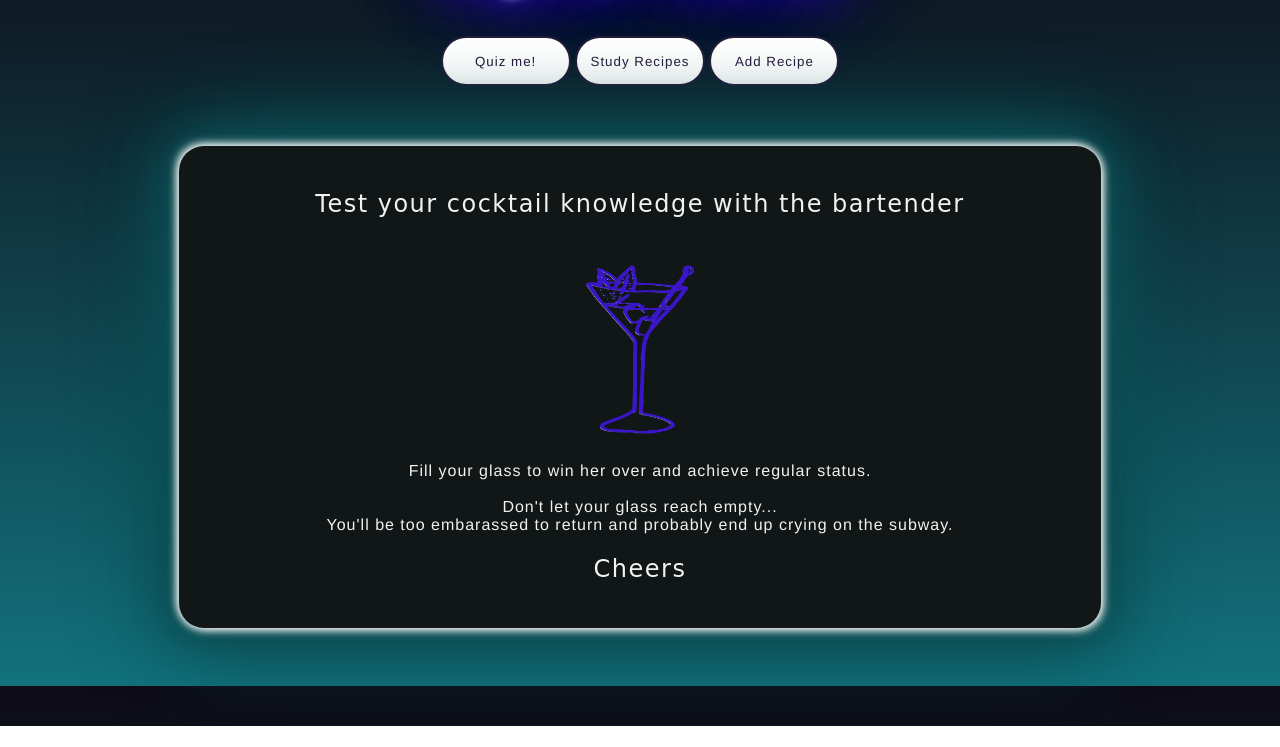
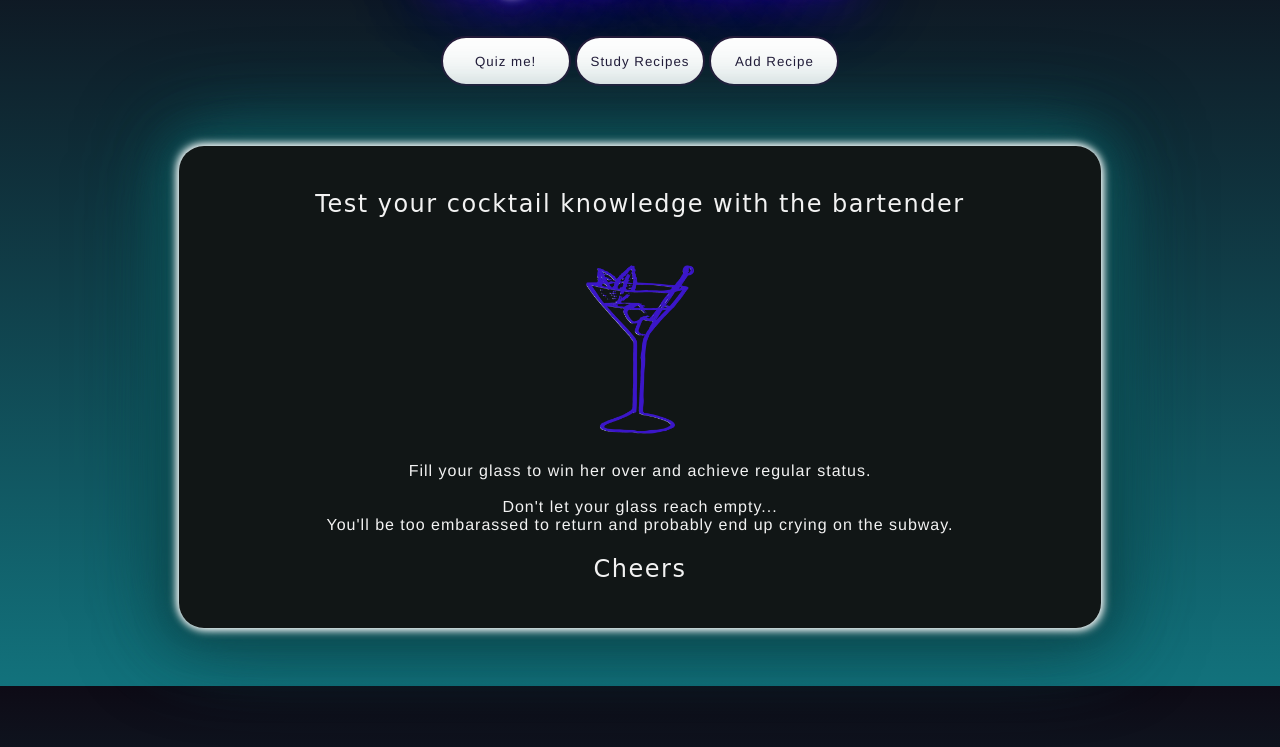
Before and after one commit to scotidodson/cocktail_club_frontend, a plain HTML site: page index.html in a window 1280 px wide. Shown: the part 114-861 px from the top of the page. Before the commit the page ends 840 px from the top, so only its background shows below. Drawn offline with Linux system fonts and the light colour scheme; no server answers; a web font is replaced by a local one.

Commit message:
css adjsutments

```diff
--- a/main.css
+++ b/main.css
@@ -1,4 +1,4 @@
-html { height: 100%; }
+html { height: 821px; }
 body {
     /* position: relative; */
     margin: 25px;
```
